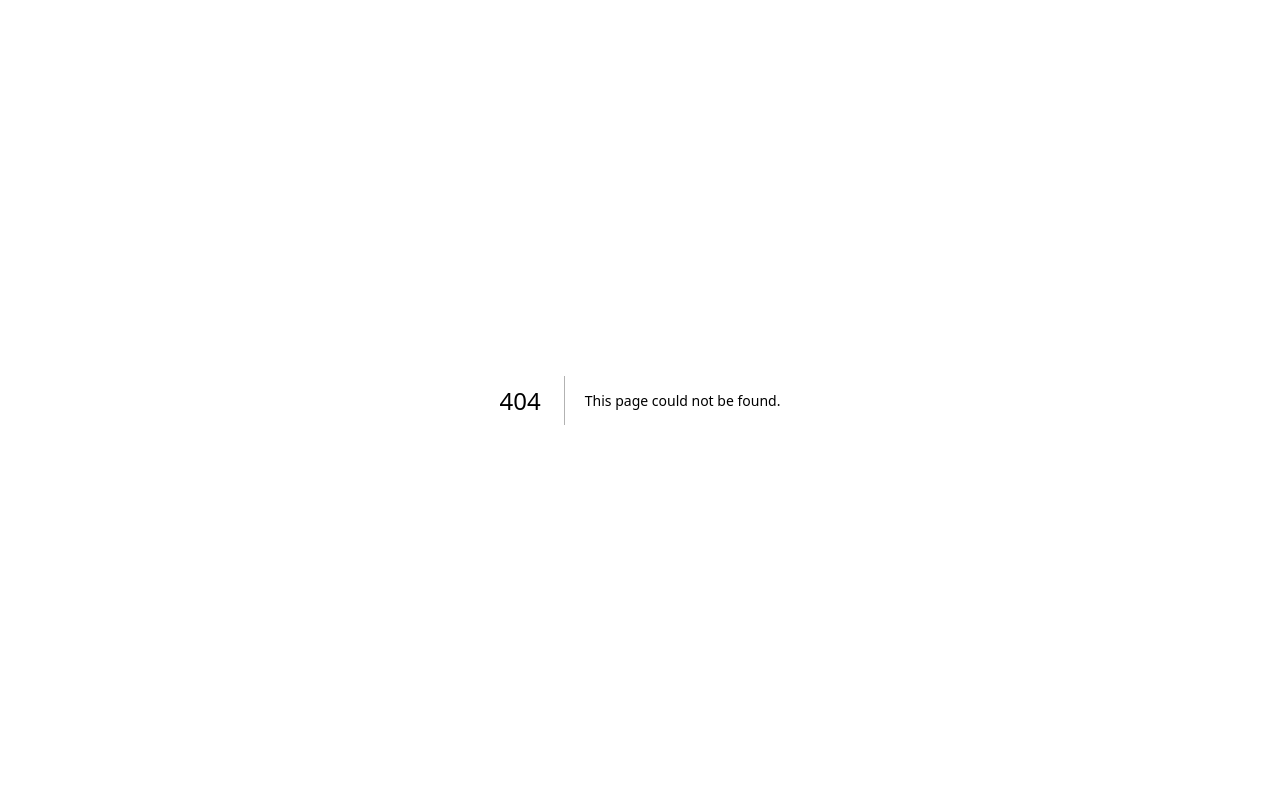
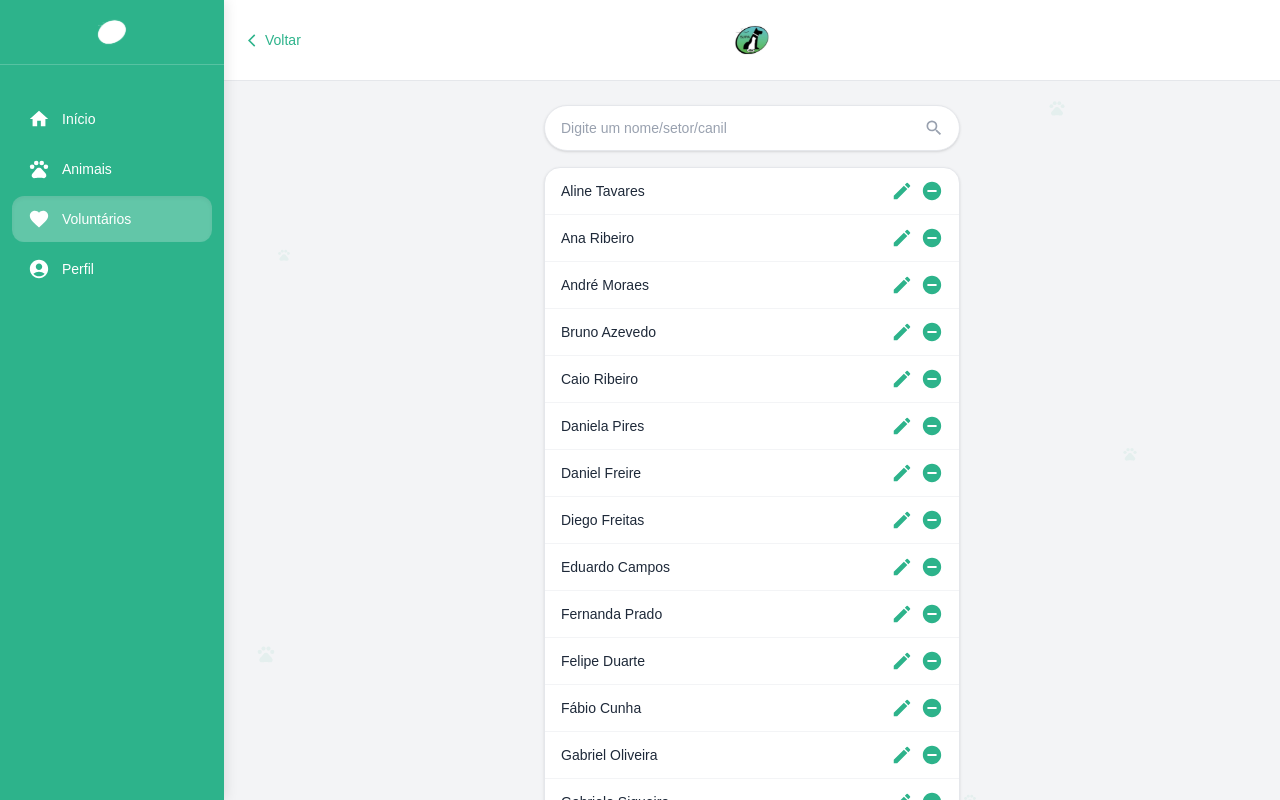
Before and after one commit to vitorrosa0/Projeto-APPS, a Next.js app in the folder frontend/: page /voluntarios/lista in a window 1280 px wide. Before the commit this address had no page. Shown: the top 800 px of the page. Built offline with nearby package versions, Linux system fonts and the light colour scheme.

Commit message:
Lista de voluntários

```diff
--- /dev/null
+++ b/frontend/app/(etapas)/voluntarios/lista/page.tsx
@@ -0,0 +1,128 @@
+"use client";
+
+import { useState } from "react";
+import { useRouter } from "next/navigation";
+import { MdSearch } from "react-icons/md";
+import Header from "@/components/Header";
+import BottomNav from "@/components/BottomNav";
+import PawBackground from "@/components/PawBackground";
+import VoluntarioRow from "@/components/VoluntarioRow";
+import ConfirmModal from "@/components/ConfirmModal";
+
+// ---------------------------------------------------------------------------
+// Tipos
+// ---------------------------------------------------------------------------
+interface Voluntario {
+  id: number;
+  nome: string;
+}
+
+// ---------------------------------------------------------------------------
+// Dados mock — substituir pela chamada à API quando o backend estiver pronto
+// ---------------------------------------------------------------------------
+const VOLUNTARIOS_MOCK: Voluntario[] = [
+  { id: 1,  nome: "Aline Tavares"    },
+  { id: 2,  nome: "Ana Ribeiro"      },
+  { id: 3,  nome: "André Moraes"     },
+  { id: 4,  nome: "Bruno Azevedo"    },
+  { id: 5,  nome: "Caio Ribeiro"     },
+  { id: 6,  nome: "Daniela Pires"    },
+  { id: 7,  nome: "Daniel Freire"    },
+  { id: 8,  nome: "Diego Freitas"    },
+  { id: 9,  nome: "Eduardo Campos"   },
+  { id: 10, nome: "Fernanda Prado"   },
+  { id: 11, nome: "Felipe Duarte"    },
+  { id: 12, nome: "Fábio Cunha"      },
+  { id: 13, nome: "Gabriel Oliveira" },
+  { id: 14, nome: "Gabriela Siqueira"},
+  { id: 15, nome: "Henrique Paiva"   },
+  { id: 16, nome: "Igor Carvalho"    },
+  { id: 17, nome: "Letícia Xavier"   },
+];
+
+export default function ListaVoluntariosPage() {
+  const router = useRouter();
+
+  const [voluntarios, setVoluntarios] = useState<Voluntario[]>(VOLUNTARIOS_MOCK);
+  const [busca, setBusca] = useState("");
+  const [voluntarioParaExcluir, setVoluntarioParaExcluir] = useState<Voluntario | null>(null);
+
+  const voluntariosFiltrados = voluntarios.filter((v) =>
+    v.nome.toLowerCase().includes(busca.toLowerCase())
+  );
+
+  const handleEditar = (id: number) => {
+    router.push(`/voluntarios/editar/${id}`);
+  };
+
+  const handleConfirmarExclusao = () => {
+    if (!voluntarioParaExcluir) return;
+    // TODO: integrar com API para deletar o voluntário
+    setVoluntarios((prev) => prev.filter((v) => v.id !== voluntarioParaExcluir.id));
+    setVoluntarioParaExcluir(null);
+  };
+
+  return (
+    <div className="relative min-h-screen bg-gray-100 overflow-x-hidden flex flex-col md:ml-56 pb-20 md:pb-0">
+
+      <Header showBack={true} />
+      <PawBackground />
+
+      <main className="relative z-10 px-4 py-6 flex-1 w-full max-w-md mx-auto flex flex-col gap-4">
+
+        {/* Campo de busca */}
+        <div className="relative">
+          <input
+            type="text"
+            placeholder="Digite um nome/setor/canil"
+            value={busca}
+            onChange={(e) => setBusca(e.target.value)}
+            className="
+              w-full pl-4 pr-10 py-3
+              bg-white border border-gray-200 rounded-full
+              text-sm text-gray-700 placeholder-gray-400
+              shadow-sm outline-none
+              focus:ring-2 focus:ring-[#2DB38B]/40
+            "
+          />
+          <MdSearch
+            size={20}
+            className="absolute right-4 top-1/2 -translate-y-1/2 text-gray-400 pointer-events-none"
+          />
+        </div>
+
+        {/* Lista de voluntários */}
+        <div className="bg-white rounded-2xl border border-gray-200 shadow-sm overflow-hidden">
+          {voluntariosFiltrados.length > 0 ? (
+            voluntariosFiltrados.map((voluntario) => (
+              <VoluntarioRow
+                key={voluntario.id}
+                nome={voluntario.nome}
+                onEditar={() => handleEditar(voluntario.id)}
+                onExcluir={() => setVoluntarioParaExcluir(voluntario)}
+              />
+            ))
+          ) : (
+            <p className="text-sm text-gray-400 text-center py-8">
+              Nenhum voluntário encontrado.
+            </p>
+          )}
+        </div>
+
+      </main>
+
+      {/* Modal de confirmação de exclusão */}
+      {voluntarioParaExcluir && (
+        <ConfirmModal
+          mensagem={`Tem certeza que deseja excluir este voluntário?`}
+          labelConfirmar="Sim"
+          labelCancelar="Cancelar"
+          onConfirm={handleConfirmarExclusao}
+          onCancel={() => setVoluntarioParaExcluir(null)}
+        />
+      )}
+
+      <BottomNav />
+    </div>
+  );
+}
--- /dev/null
+++ b/frontend/components/VoluntarioRow.tsx
@@ -0,0 +1,33 @@
+import { MdEdit, MdRemoveCircle } from "react-icons/md";
+
+interface VoluntarioRowProps {
+  nome: string;
+  onEditar: () => void;
+  onExcluir: () => void;
+}
+
+export default function VoluntarioRow({ nome, onEditar, onExcluir }: VoluntarioRowProps) {
+  return (
+    <div className="flex items-center justify-between px-4 py-3 border-b border-gray-100 last:border-b-0">
+      <span className="text-sm text-gray-800">{nome}</span>
+
+      <div className="flex items-center gap-2">
+        <button
+          onClick={onEditar}
+          aria-label={`Editar ${nome}`}
+          className="text-[#2DB38B] hover:text-[#25967A] active:scale-90 transition-all cursor-pointer bg-transparent border-none p-0"
+        >
+          <MdEdit size={22} />
+        </button>
+
+        <button
+          onClick={onExcluir}
+          aria-label={`Excluir ${nome}`}
+          className="text-[#2DB38B] hover:text-red-500 active:scale-90 transition-all cursor-pointer bg-transparent border-none p-0"
+        >
+          <MdRemoveCircle size={22} />
+        </button>
+      </div>
+    </div>
+  );
+}
```
